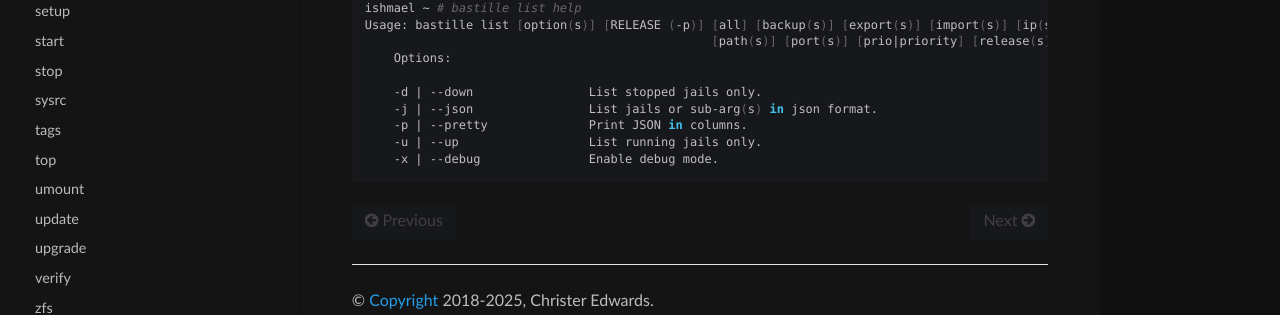
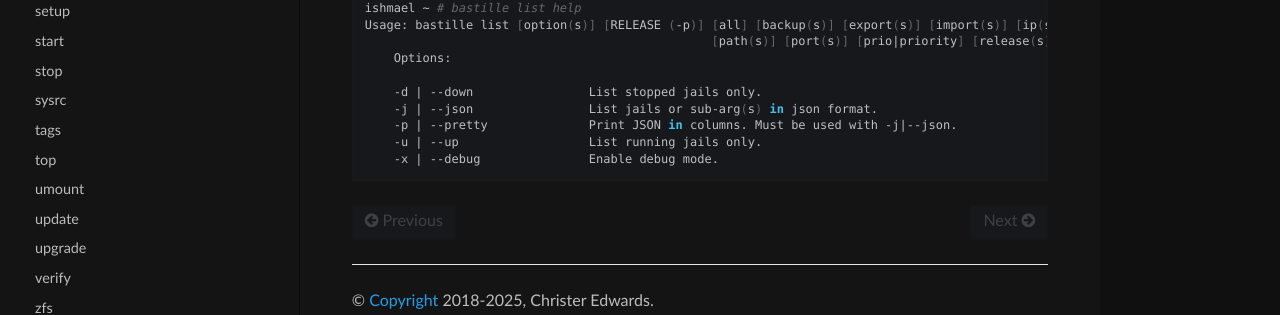
Before and after one commit to BastilleBSD/bastille, a Sphinx documentation site: the page built from docs/chapters/subcommands/list.rst, in a window 1280 px wide. Shown: the part 367-682 px from the top of the page. Built offline with Sphinx 7.4.7 and the Read the Docs theme 3.1.0, drawn with Linux system fonts in a browser that asks for light colours.

Commit message:
docs: list: Update -jp

```diff
--- a/docs/chapters/subcommands/list.rst
+++ b/docs/chapters/subcommands/list.rst
@@ -19,6 +19,6 @@ Use ``-p|--pretty`` to print in columns instead of rows.
 
       -d | --down                List stopped jails only.
       -j | --json                List jails or sub-arg(s) in json format.
-      -p | --pretty              Print JSON in columns.
+      -p | --pretty              Print JSON in columns. Must be used with -j|--json.
       -u | --up                  List running jails only.
       -x | --debug               Enable debug mode.
```
